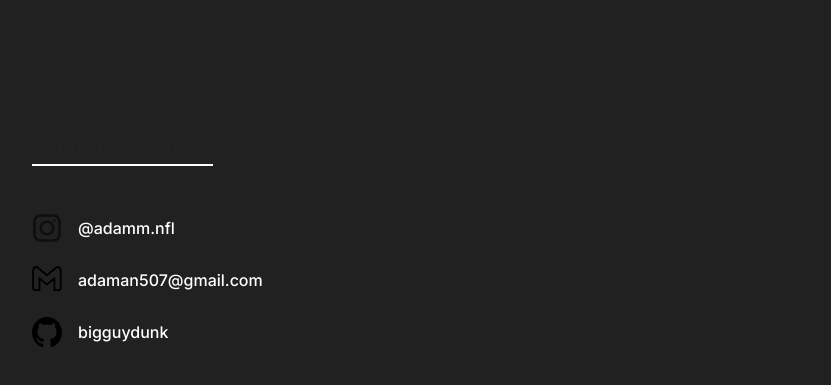
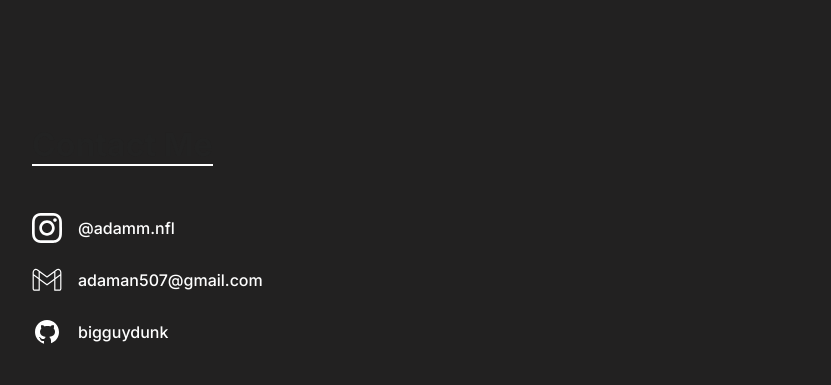
Before and after one commit to bigguydunk/sIEEEminar-1, a plain HTML site: page index.html in a window 1280 px wide. Shown: the part 593-978 px from the top of the page, without its empty margins (208-1039 px from the left). Drawn offline with Linux system fonts and the light colour scheme.

Commit message:
Update index.html

```diff
--- a/index.html
+++ b/index.html
@@ -40,18 +40,18 @@
   <section id="contact">
     <h2>Contact Me</h2>
     <ul>
-      <a href="https://youtube.com">
-        <img class="icon" src="./assets/instagram-logo.svg" alt="instagram">
+        <a href="https://instagram.com/adamm.nfl">
+        <img class="icon" src="./assets/instagram-white-icon.svg" alt="instagram">
         <p>@adamm.nfl</p>
       </a>
 
       <a mailto="adaman507@gmail.com">
-        <img class="icon" src="./assets/gmail-logo.svg" alt="gmail">
+        <img class="icon" src="./assets/icons8-gmail.svg" alt="gmail">
         <p>adaman507@gmail.com</p>
       </a>
 
-      <a href="https://youtube.com">
-        <img class="icon" src="./assets/github-logo.svg" alt="github">
+      <a href="https://github.com/bigguydunk">
+        <img class="icon" src="./assets/icons8-github.svg" alt="github">
         <p>bigguydunk</p>
       </a>
     </ul>
```
